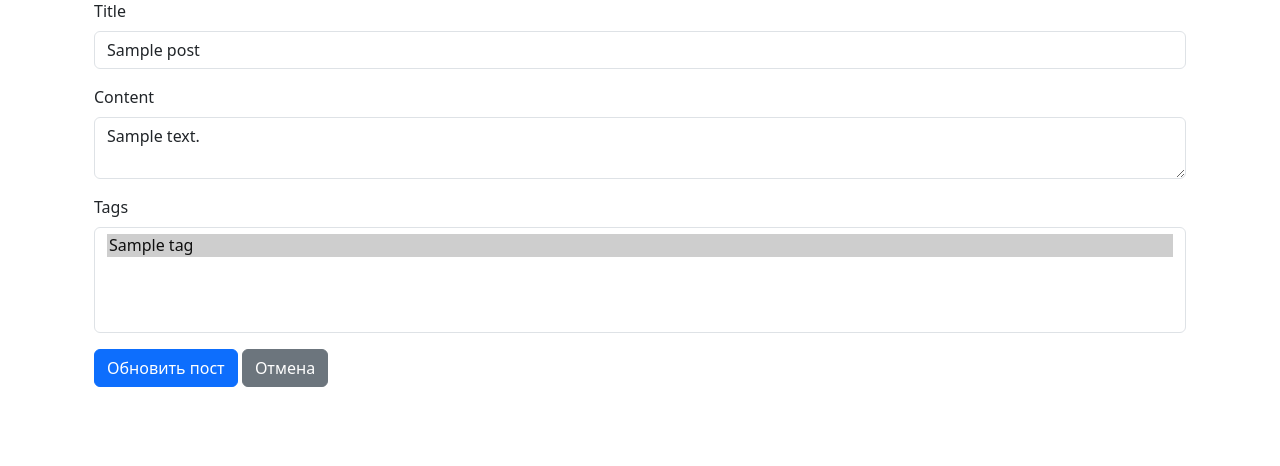
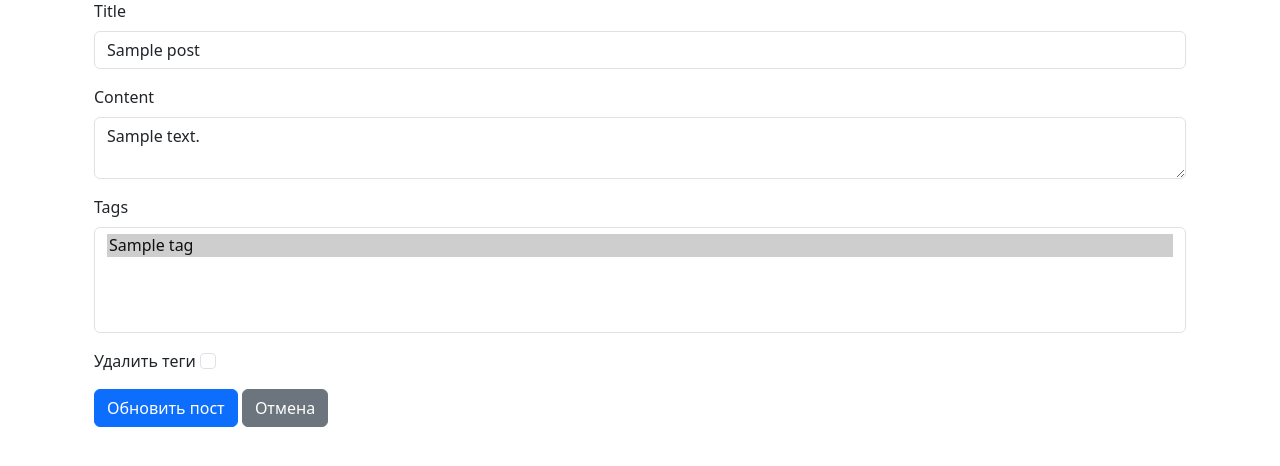
Before and after one commit to veroneoriginal/project_exotic_birds, a Flask app: page /edit_post/1 in a window 1280 px wide. Shown: the part 139-605 px from the top of the page. Run offline with Flask 3, Linux system fonts and the light colour scheme; a user stored in the database is signed in; tables that the repository leaves empty hold one stand-in row (values such as "Sample post"); parts of the project's set-up code (start-up, migrations or seed data) failed here and were passed over; some libraries are stand-ins or nearby versions.

Commit message:
the ability to remove tags

```diff
--- a/forms.py
+++ b/forms.py
@@ -1,5 +1,5 @@
 from flask_wtf import FlaskForm
-from wtforms import StringField, TextAreaField, SelectMultipleField
+from wtforms import StringField, TextAreaField, SelectMultipleField, BooleanField
 from wtforms.fields.simple import SubmitField, PasswordField
 from wtforms.validators import DataRequired, Email, EqualTo, Length
 from models import Tag
@@ -32,6 +32,7 @@ class PostForm(FlaskForm):
     # coerce=int: значения, выбранные пользователем, должны быть приведены к int.
     # Значения тегов будут ID тегов из базы данных, которые являются целыми числами.
     tags = SelectMultipleField('Tags', coerce=int)
+    remove_all_tags = BooleanField('Удалить теги')
     submit = SubmitField('Создать пост')
 
     def __init__(self, *args, **kwargs):
--- a/main.py
+++ b/main.py
@@ -265,11 +265,14 @@ def edit_post(post_id):
         post.content = form.content.data
 
         # Обновление тегов
-        post.tags = []
-        selected_tags = form.tags.data
-        for tag_id in selected_tags:
-            tag = Tag.query.get(tag_id)
-            post.tags.append(tag)
+        if form.remove_all_tags.data:
+            post.tags = []
+        else:
+            post.tags = []
+            selected_tags = form.tags.data
+            for tag_id in selected_tags:
+                tag = Tag.query.get(tag_id)
+                post.tags.append(tag)
 
         db.session.commit()
         flash('Ваш пост обновлен!', 'success')
--- a/templates/edit_post.html
+++ b/templates/edit_post.html
@@ -21,6 +21,10 @@
             {{ form.tags.label(class="form-label") }}
             {{ form.tags(class="form-control", id="tags") }}
         </div>
+        <div class="mb-3">
+            {{ form.remove_all_tags.label(class="form-check-label") }}
+            {{ form.remove_all_tags(class="form-check-input", id="remove_all_tags") }}
+        </div>
         <button type="submit" class="btn btn-primary">Обновить пост</button>
         <a href="{{ url_for('view_post', post_id=post.id) }}" class="btn btn-secondary">Отмена</a>
     </form>
```
